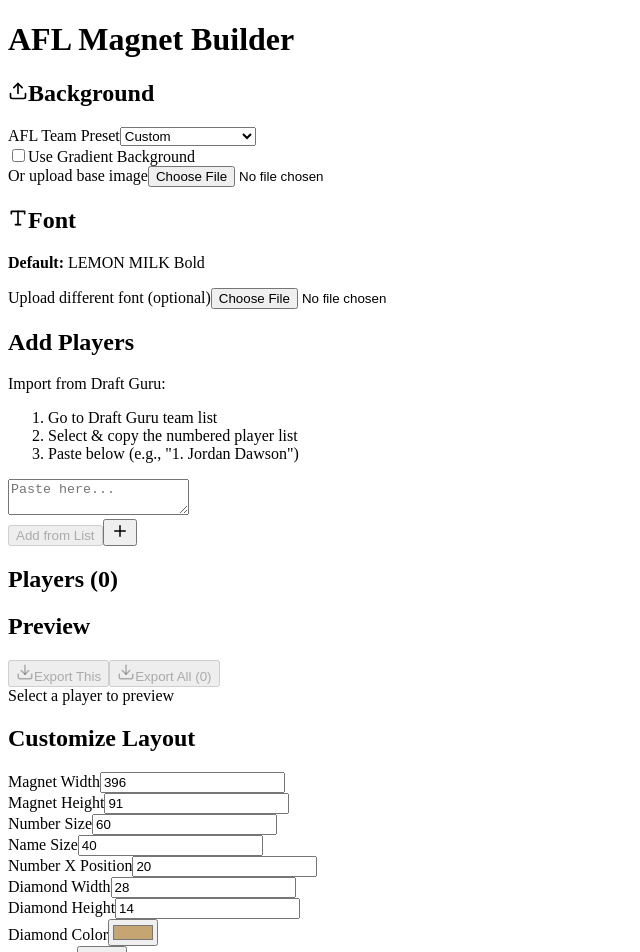
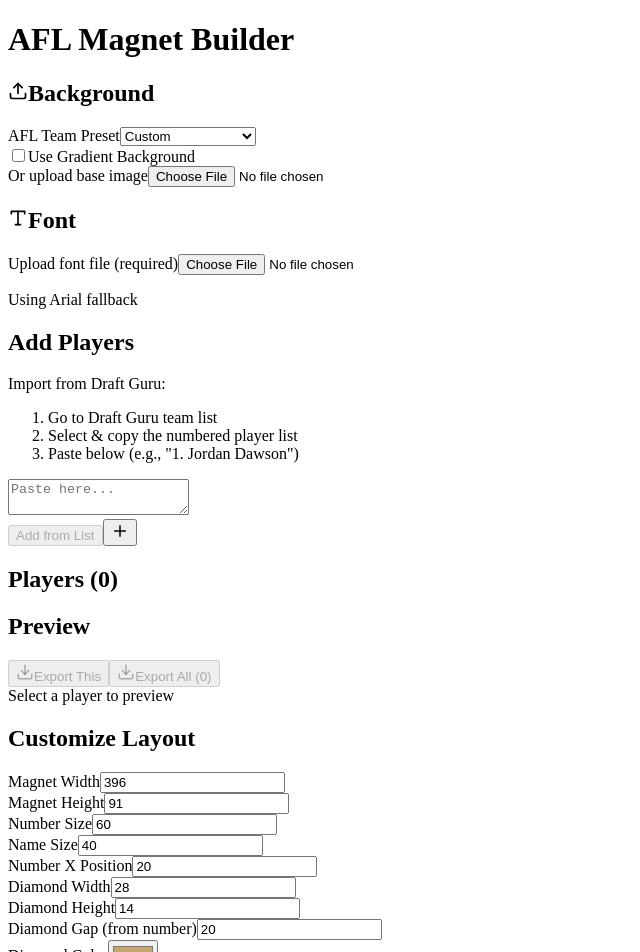
Before and after one commit to jackprato/magnet-app, a React (Create React App) app: page / in a window 1280 px wide. Shown: the top 952 px of the page, without its empty margins (0-640 px from the left). Built offline with nearby package versions, Linux system fonts and the light colour scheme; the HTML template or start-up script is replaced by a standard one.

Commit message:
remove font

```diff
--- a/src/MagnetBuilder.jsx
+++ b/src/MagnetBuilder.jsx
@@ -18,30 +18,13 @@ export default function MagnetBuilder() {
   const [diamondWidth, setDiamondWidth] = useState(28);
   const [diamondHeight, setDiamondHeight] = useState(14);
   const [diamondColor, setDiamondColor] = useState('#C5A572');
+  const [diamondGap, setDiamondGap] = useState(20);
   const [useGradient, setUseGradient] = useState(false);
   const [gradientStart, setGradientStart] = useState('#000000');
   const [gradientEnd, setGradientEnd] = useState('#FFFFFF');
   const [gradientDirection, setGradientDirection] = useState('horizontal');
   const [selectedTeam, setSelectedTeam] = useState('Custom');
-  const [fontLoaded, setFontLoaded] = useState(false);
   const canvasRef = useRef(null);
-
-  // Load LEMON MILK font on component mount
-  useEffect(() => {
-    const loadDefaultFont = async () => {
-      try {
-        const fontFace = new FontFace('LEMONMILK', 'url(/fonts/LEMONMILK-Bold.otf)');
-        await fontFace.load();
-        document.fonts.add(fontFace);
-        setFontLoaded(true);
-      } catch (error) {
-        console.error('Error loading LEMON MILK font:', error);
-        console.log('Falling back to Arial');
-        setFontLoaded(true); // Continue anyway with fallback
-      }
-    };
-    loadDefaultFont();
-  }, []);
 
   // AFL Team Presets
   const aflTeams = {
@@ -318,7 +301,7 @@ export default function MagnetBuilder() {
     if (selectedPlayer) {
       drawMagnet(selectedPlayer);
     }
-  }, [selectedPlayer, baseImage, customFont, fontLoaded, magnetWidth, magnetHeight, numberSize, nameSize, textColor, borderColor, borderWidth, numberX, diamondWidth, diamondHeight, diamondColor, useGradient, gradientStart, gradientEnd, gradientDirection]);
+  }, [selectedPlayer, baseImage, customFont, magnetWidth, magnetHeight, numberSize, nameSize, textColor, borderColor, borderWidth, numberX, diamondWidth, diamondHeight, diamondColor, diamondGap, useGradient, gradientStart, gradientEnd, gradientDirection]);
 
   const exportSingleMagnet = () => {
     if (!selectedPlayer) {
@@ -376,7 +359,7 @@ export default function MagnetBuilder() {
 
     const numberWidth = exportCtx.measureText(selectedPlayer.number).width;
     const numberRightEdge = numberX + numberWidth;
-    const gapBeforeDiamond = 15;
+    const gapBeforeDiamond = diamondGap;
     const gapAfterDiamond = 15;
     const diamondCenterX = numberRightEdge + gapBeforeDiamond + (diamondWidth / 2);
     const diamondCenterY = centerY;
@@ -464,7 +447,7 @@ export default function MagnetBuilder() {
 
         const numberWidth = exportCtx.measureText(player.number).width;
         const numberRightEdge = numberX + numberWidth;
-        const gapBeforeDiamond = 15;
+        const gapBeforeDiamond = diamondGap;
         const gapAfterDiamond = 15;
         const diamondCenterX = numberRightEdge + gapBeforeDiamond + (diamondWidth / 2);
         const diamondCenterY = centerY;
@@ -559,15 +542,9 @@ export default function MagnetBuilder() {
                 Font
               </h2>
 
-              <div className="mb-3 p-3 bg-gray-50 rounded-lg">
-                <p className="text-sm text-gray-600">
-                  <strong>Default:</strong> LEMON MILK Bold
-                </p>
-              </div>
-
               <div>
                 <label className="text-sm font-medium text-gray-700 block mb-2">
-                  {customFont ? 'Custom font active' : 'Upload different font (optional)'}
+                  Upload font file (required)
                 </label>
                 <input
                   type="file"
@@ -575,13 +552,10 @@ export default function MagnetBuilder() {
                   onChange={handleFontUpload}
                   className="w-full text-sm text-gray-600 file:mr-4 file:py-2 file:px-4 file:rounded file:border-0 file:bg-blue-50 file:text-blue-700 hover:file:bg-blue-100"
                 />
-                {customFont && (
-                  <button
-                    onClick={() => setCustomFont(null)}
-                    className="mt-2 text-sm text-red-600 hover:text-red-800"
-                  >
-                    Reset to LEMON MILK
-                  </button>
+                {customFont ? (
+                  <p className="mt-2 text-sm text-green-600">✓ Custom font loaded</p>
+                ) : (
+                  <p className="mt-2 text-sm text-gray-500">Using Arial fallback</p>
                 )}
               </div>
             </div>
@@ -821,6 +795,15 @@ export default function MagnetBuilder() {
                   />
                 </div>
                 <div>
+                  <label className="text-sm font-medium text-gray-700 block mb-1">Diamond Gap (from number)</label>
+                  <input
+                    type="number"
+                    value={diamondGap}
+                    onChange={(e) => setDiamondGap(parseInt(e.target.value))}
+                    className="w-full p-2 border rounded"
+                  />
+                </div>
+                <div>
                   <label className="text-sm font-medium text-gray-700 block mb-1">Diamond Color</label>
                   <input
                     type="color"
```
